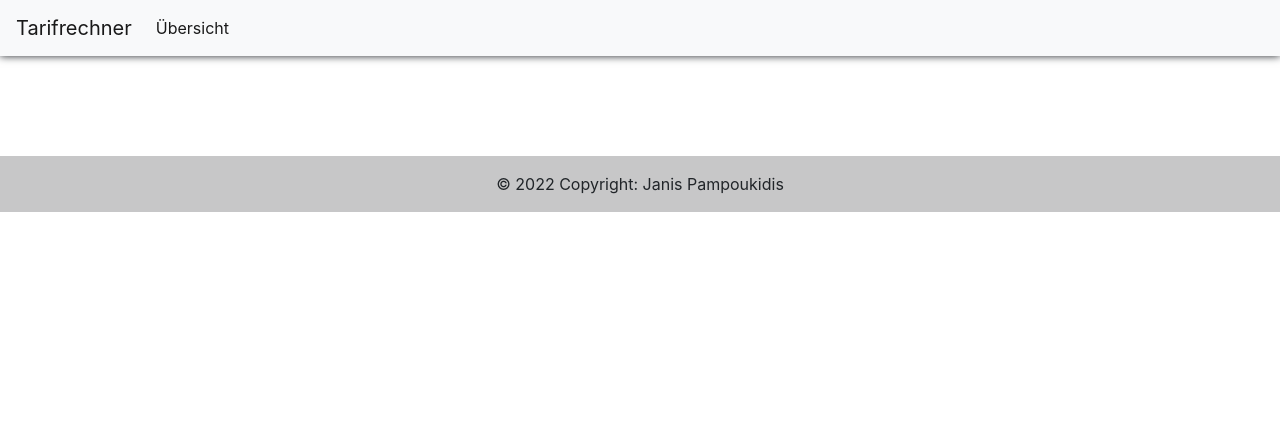
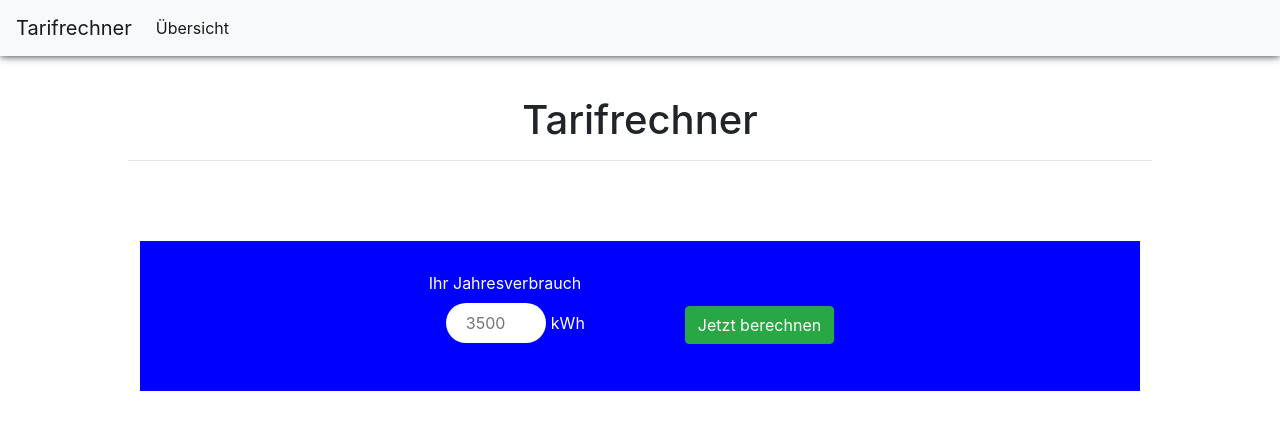
Before and after one commit to JPampouK/Tarifrechner, an Angular app: page / in a window 1280 px wide. Shown: the top 439 px of the page. Built offline with nearby package versions, Linux system fonts and the light colour scheme.

Commit message:
Verbesserungen

```diff
--- a/src/app/app.component.html
+++ b/src/app/app.component.html
@@ -4,7 +4,8 @@
         <!-- Your content goes here -->
         <div class="inputField">
             <!-- <router-outlet></router-outlet> -->
-            <!-- <app-blue-box></app-blue-box> -->
+            <app-blue-box></app-blue-box>
+            <!-- <app-uebersicht></app-uebersicht> -->
         </div>
     </div>
 </main>
--- a/src/app/app.module.ts
+++ b/src/app/app.module.ts
@@ -8,6 +8,7 @@ import { BlueBoxComponent } from './blue-box/blue-box.component';
 import { HeaderComponent } from './header/header.component';
 import { FooterComponent } from './footer/footer.component';
 import { TarifCardComponent } from './tarif-card/tarif-card.component';
+import { UebersichtComponent } from './uebersicht/uebersicht.component';
 
 
 @NgModule({
@@ -16,7 +17,8 @@ import { TarifCardComponent } from './tarif-card/tarif-card.component';
     BlueBoxComponent,
     HeaderComponent,
     FooterComponent,
-    TarifCardComponent
+    TarifCardComponent,
+    UebersichtComponent
   ],
   imports: [
     BrowserModule,
--- a/src/app/blue-box/blue-box.component.scss
+++ b/src/app/blue-box/blue-box.component.scss
@@ -21,7 +21,7 @@
             margin-right: 5px;
             width: 100px;
             height: 40px;
-            border-radius: 10px;
+            border-radius: 20px;
             border: none;
             padding-left: 20px;
         }
--- /dev/null
+++ b/src/app/uebersicht/uebersicht.component.html
@@ -0,0 +1,4 @@
+<div class="überschrift">
+    <h1>Übersicht</h1>
+    <hr>
+</div>
--- /dev/null
+++ b/src/app/uebersicht/uebersicht.component.scss
@@ -0,0 +1,7 @@
+.überschrift {
+    margin-top: 40px;
+    text-align: center;
+    hr {
+        width: 80%;
+    }
+}
--- /dev/null
+++ b/src/app/uebersicht/uebersicht.component.ts
@@ -0,0 +1,15 @@
+import { Component, OnInit } from '@angular/core';
+
+@Component({
+  selector: 'app-uebersicht',
+  templateUrl: './uebersicht.component.html',
+  styleUrls: ['./uebersicht.component.scss']
+})
+export class UebersichtComponent implements OnInit {
+
+  constructor() { }
+
+  ngOnInit() {
+  }
+
+}
```
Also changed, not shown: 1 other file (tests, documents, lock files or other folders).
